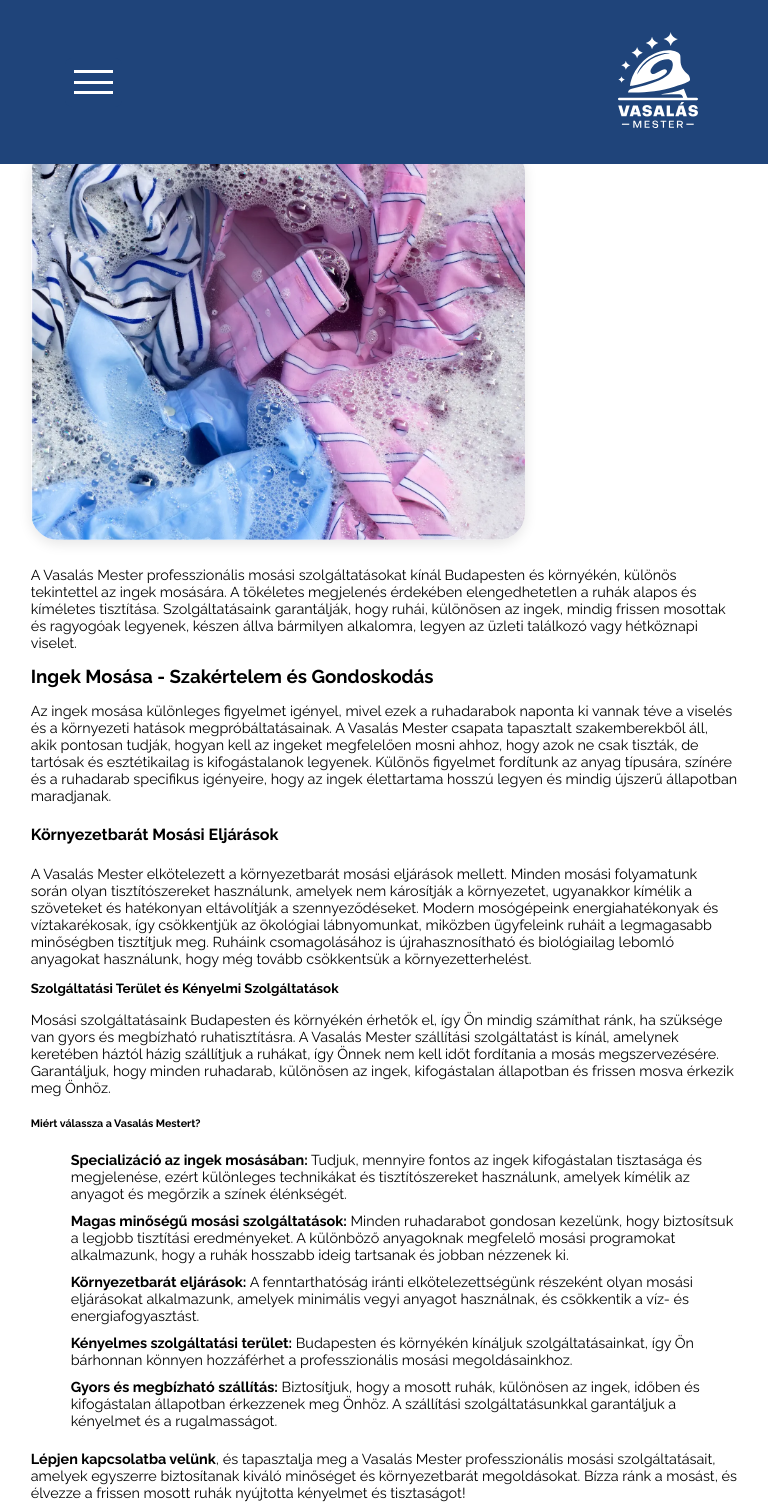
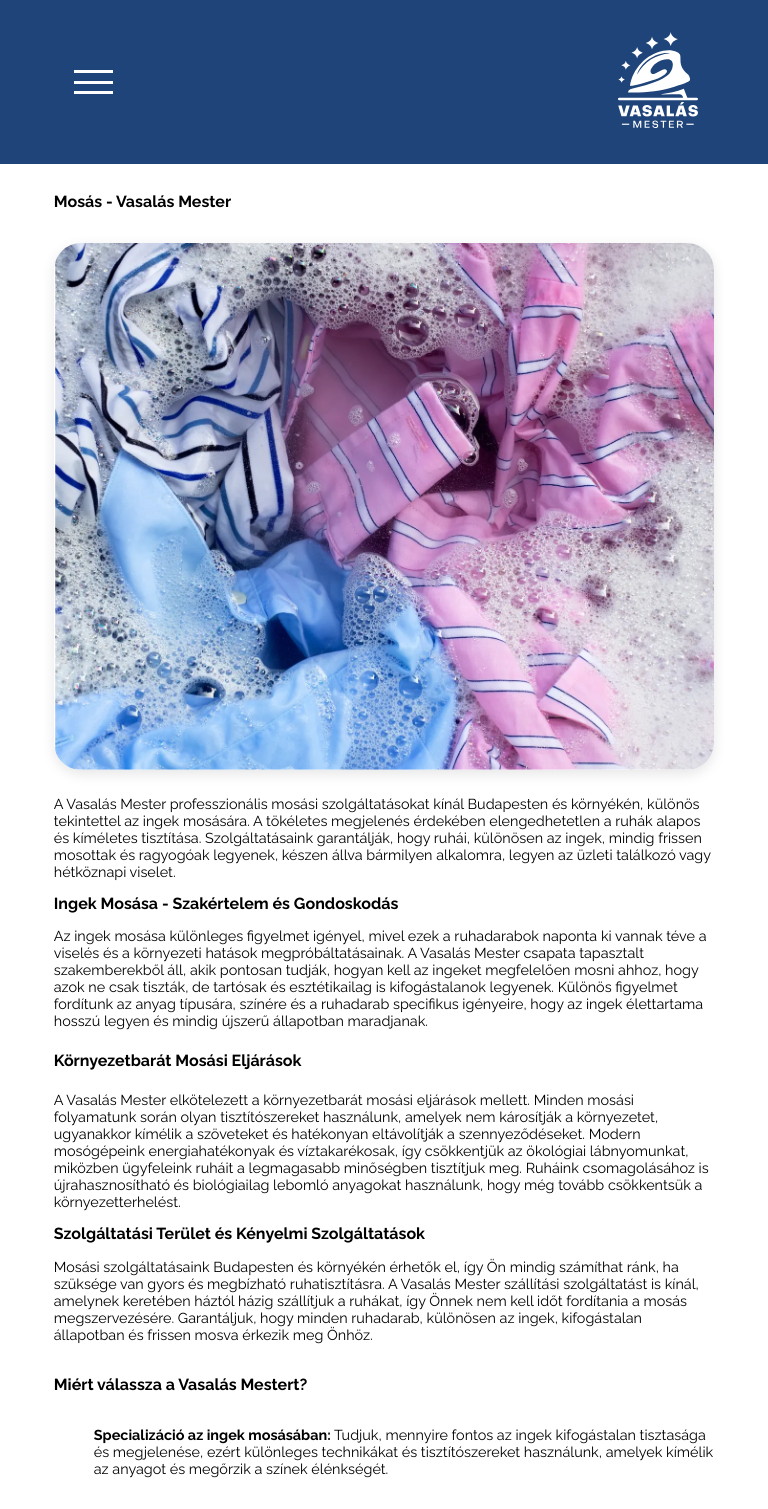
Before and after one commit to Karakrisz/vasalasApp, a Nuxt app: page /mosas in a window 768 px wide. Shown: the top 1509 px of the page. Built offline with nearby package versions, Linux system fonts and the light colour scheme.

Commit message:
upDate
front end

```diff
--- a/assets/css/app.css
+++ b/assets/css/app.css
@@ -1420,6 +1420,9 @@ ul {
   .footer-content__bottom__infoBox__copyRBox__h6 {
     font-size: 0.6rem;
   }
+  .supage-content {
+    padding: 10em 7% 25% 7%;
+  }
 }
 
 @media (min-width: 768px) and (max-width: 991px) {
@@ -1776,6 +1779,34 @@ ul {
   .footer-content__img-box {
     z-index: 0;
   }
+  .supage-content {
+    padding: 12em 7% 23% 7%;
+  }
+  .supage-content__img {
+    width: 100%;
+    margin: 2em 0 1% 0;
+  }
+  .services-content__h3,
+  .services-content__linkItextBox__content__tBox__link,
+  .prices-content__h3,
+  .page-information-content__blog-content__h3,
+  .footer-content__h3,
+  .supage-content__h2,
+  .supage-content__h3,
+  .supage-content__h4,
+  .supage-content__h5,
+  .supage-content__h6 {
+    font-size: 1rem;
+  }
+  .supage-content__h6 {
+    margin-top: 2em;
+  }
+  .supage-content__ul {
+    margin: 2em 0 0 0;
+  }
+  .supage-content__ul__li {
+    margin-bottom: 5%;
+  }
 }
 
 @media screen and (max-width: 767px) {
@@ -2132,8 +2163,33 @@ ul {
   .footer-content__img-box {
     z-index: 0;
   }
+  .services-content__h3,
+  .services-content__linkItextBox__content__tBox__link,
+  .prices-content__h3,
+  .page-information-content__blog-content__h3,
+  .footer-content__h3,
+  .supage-content__h2,
+  .supage-content__h3,
+  .supage-content__h4,
+  .supage-content__h5,
+  .supage-content__h6 {
+    font-size: 1rem;
+  }
+  .supage-content__h6 {
+    margin-top: 2em;
+  }
+  .supage-content__ul {
+    margin: 2em 0 0 0;
+  }
+  .supage-content__ul__li {
+    margin-bottom: 10%;
+  }
+  .supage-content {
+    padding: 9em 7% 23% 7%;
+  }
   .supage-content__img {
     width: 100%;
+    margin: 2em 0 1% 0;
   }
 }
 
```
